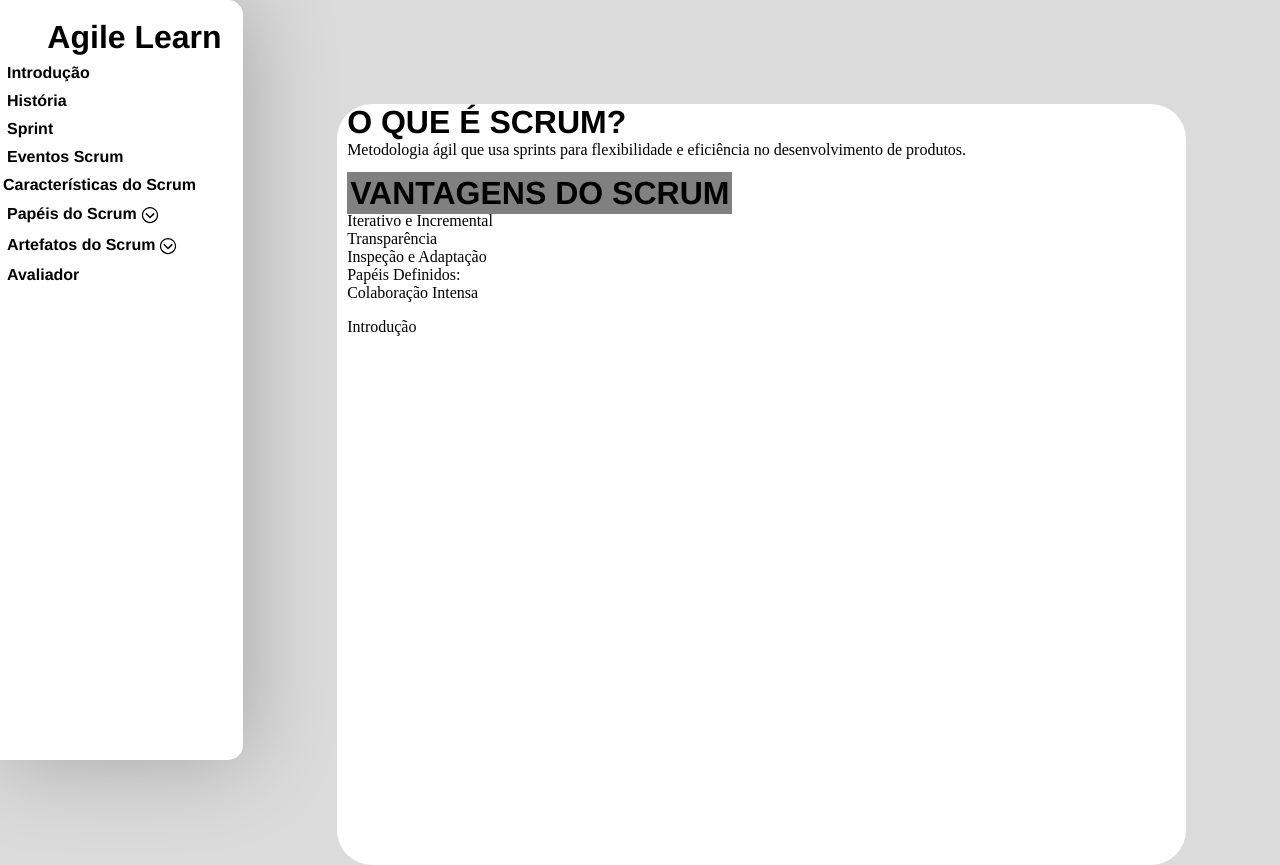
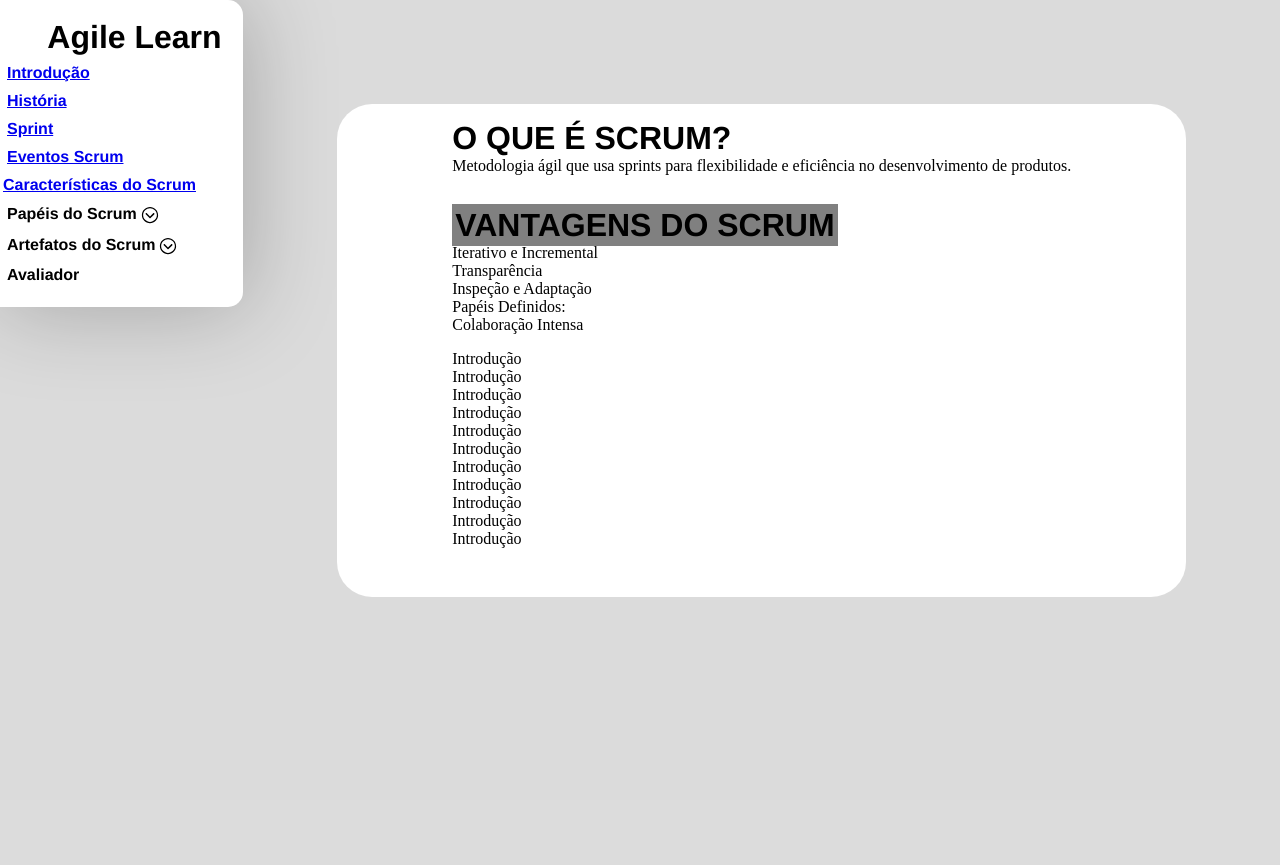
Before and after one commit to martimds/fatec-api-1, a Flask app: page / in a window 1280 px wide. After the commit the page ends 597 px from the top, so only its background shows below. Run offline with Flask 3, Linux system fonts and the light colour scheme; parts of the project's set-up code (start-up, migrations or seed data) failed here and were passed over.

Commit message:
Adjust main CSS (incomplete)

```diff
--- a/src/app.py
+++ b/src/app.py
@@ -17,7 +17,7 @@ print(element, pagename)
 @app.route("/"+pagename)
 def {pagename}():
     print("{pagename}", element)
-    return render_template("element")''')
+    return render_template("{element}")''')
 
 if __name__ == '__main__':
     app.run(debug=True)
--- a/src/static/intro.css
+++ b/src/static/intro.css
@@ -1,4 +1,6 @@
 .contedos-introduo {
+  display: flex;
+  flex-direction: column;
   margin: 0 auto 0 auto;
 }
 
--- a/src/static/mainstyle.css
+++ b/src/static/mainstyle.css
@@ -22,21 +22,22 @@ body {
   width: 85%;
 }
 
-.layout .contedos {
+.layout .conteudo {
   margin: 10% auto 0 auto;
+  min-height: 90%;
   padding: 0 10px;
   width: 80%;
-  height: 761px;
   background-color: #ffffff;
   border-radius: 35px;
+  display: flex;
+  flex-direction: column;
 }
 
 .layout .side-menu {
   display: flex;
   flex-direction: column;
   width: 18%;
-  max-height: 720px;
-  height: 720px;
+  height: 100%;
   align-items: flex-end;
   gap: 5px;
   padding: 20px 12px;
--- a/src/templates/intro.html
+++ b/src/templates/intro.html
@@ -21,5 +21,15 @@
     </p>
   </div>
   <div class="div intro">Introdução</div>
+  <div class="div intro">Introdução</div>
+  <div class="div intro">Introdução</div>
+  <div class="div intro">Introdução</div>
+  <div class="div intro">Introdução</div>
+  <div class="div intro">Introdução</div>
+  <div class="div intro">Introdução</div>
+  <div class="div intro">Introdução</div>
+  <div class="div intro">Introdução</div>
+  <div class="div intro">Introdução</div>
+  <div class="div intro">Introdução</div>
 </div>
 {% endblock %}
--- a/src/templates/layout.html
+++ b/src/templates/layout.html
@@ -11,11 +11,11 @@
       <div class="div">
         <div class="side-menu">
           <div class="text-wrapper">Agile Learn</div>
-          <div class="div-wrapper"><div class="text">Introdução</div></div>
-          <div class="div-wrapper"><div class="text">História</div></div>
-          <div class="div-wrapper"><div class="text">Sprint</div></div>
-          <div class="div-wrapper"><div class="text">Eventos Scrum</div></div>
-          <div class="div-wrapper"><div class="text-2">Características do Scrum</div></div>
+          <div class="div-wrapper"><div class="text"><a href="intro">Introdução</a></div></div>
+          <div class="div-wrapper"><div class="text"><a href="historia">História</a></div></div>
+          <div class="div-wrapper"><div class="text"><a href="sprint">Sprint</a></div></div>
+          <div class="div-wrapper"><div class="text"><a href="eventos">Eventos Scrum</a></div></div>
+          <div class="div-wrapper"><div class="text-2"><a href="caracteristicas">Características do Scrum</a></div></div>
           <div class="dropdown-topic div-wrapper">
             <div class="text-wrapper-2">Papéis do Scrum</div>
             <img class="arrow-logo" src="../static/img/arrow logo.svg" />
@@ -27,7 +27,7 @@
           <div class="div-wrapper"><div class="text">Avaliador</div></div>
         </div>
         <div class="container">
-          <div class="contedos">
+          <div class="conteudo">
             {% block content %} {% endblock %}
           </div>
         </div>
```
Also changed, not shown: src/templates/historia.html (+25 -0 lines).
